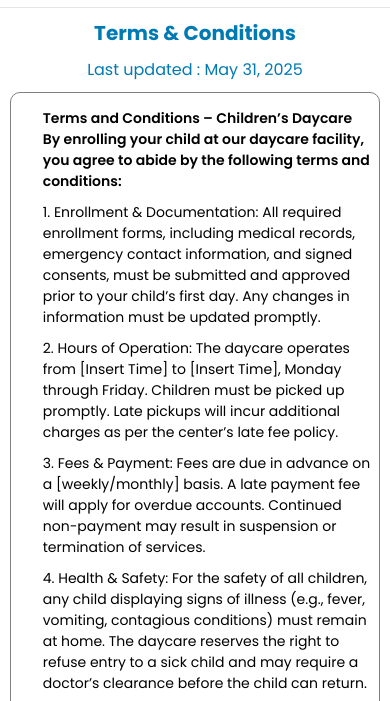
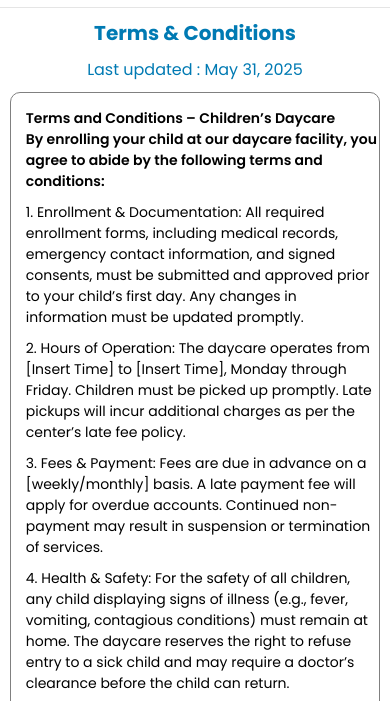
Before and after one commit to aravind378/terms-page-testing, a plain HTML site: page index.html in a window 390 px wide. Shown: the part 73-774 px from the top of the page. Drawn offline with nearby package versions, Linux system fonts and the light colour scheme.

Commit message:
Update style.css

```diff
--- a/style.css
+++ b/style.css
@@ -257,6 +257,7 @@ li {
         color: black;
         overflow-y: auto;
         font-size: 14px;
+        padding-left :15px !important;
     }
     /* child 1 end */
 
```
